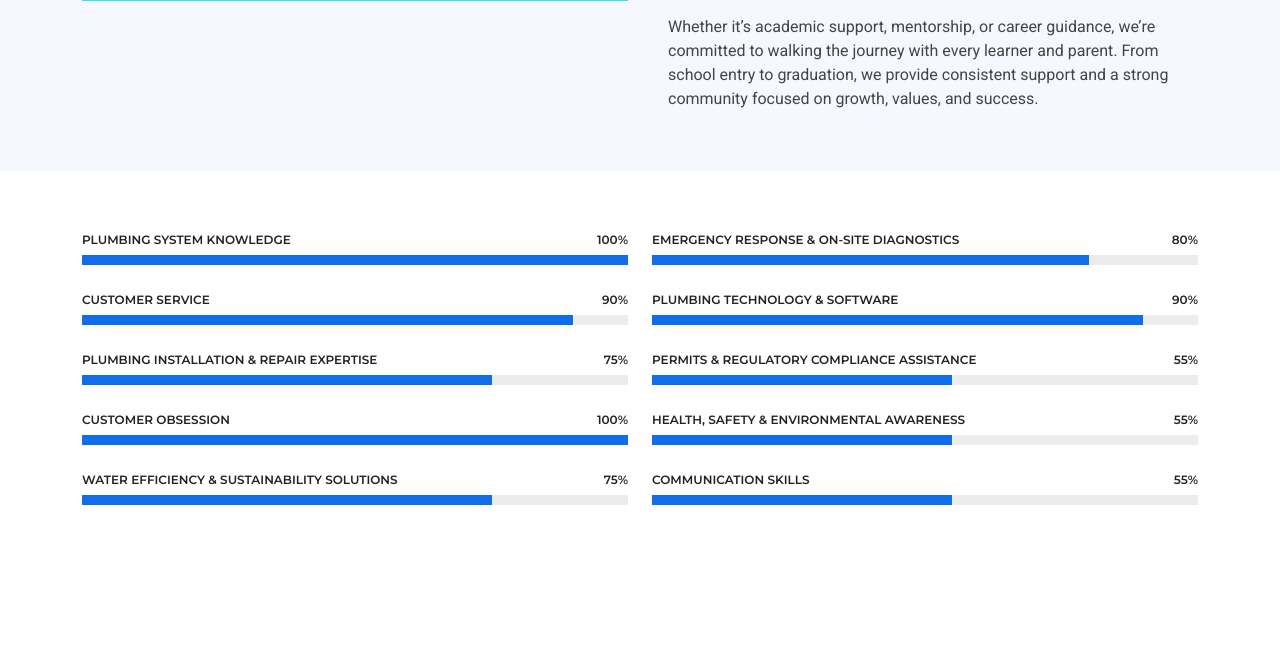
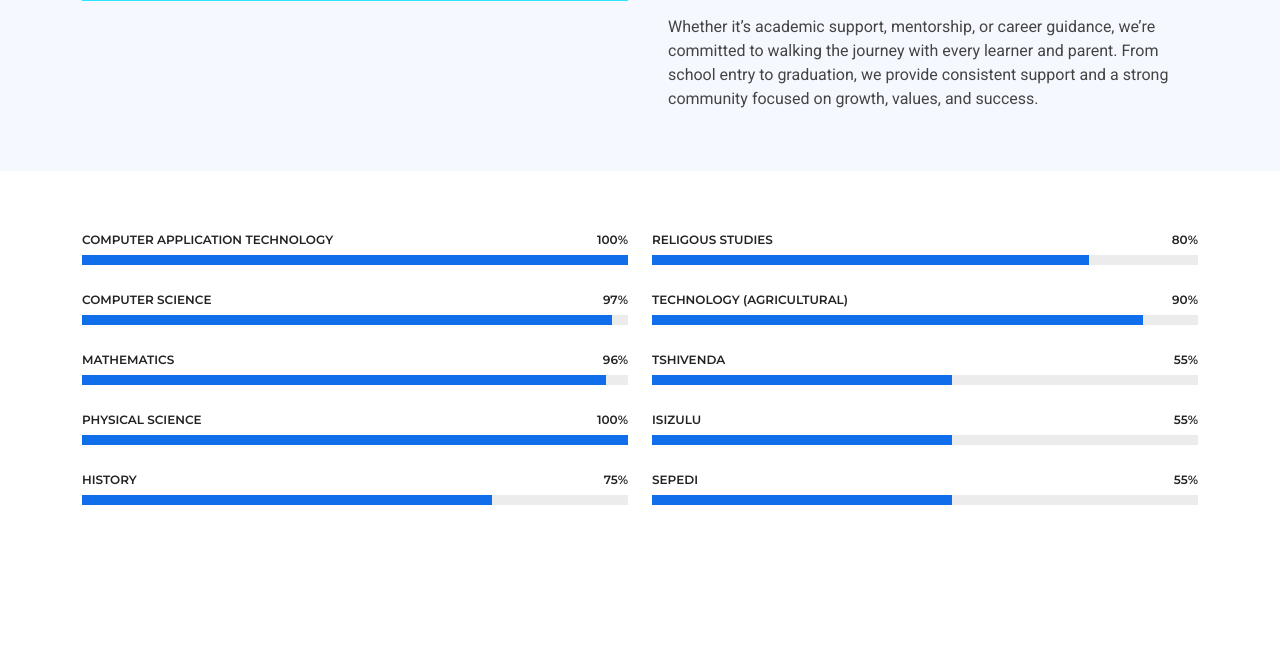
Before and after one commit to Carrington-dev/carrington-visionary-academy, a Flask app: page /about in a window 1280 px wide. Shown: the part 1478-2131 px from the top of the page. Run offline with Flask 3, Linux system fonts and the light colour scheme; some libraries are stand-ins or nearby versions.

Commit message:
Update about.html
Co-Authored-By: Stemgon <165911512+stemgon@users.noreply.github.com>
Co-Authored-By: Carrington Muleya <79579279+carrington-dev@users.noreply.github.com>

```diff
--- a/src/templates/about.html
+++ b/src/templates/about.html
@@ -130,35 +130,35 @@
       <div class="col-lg-6">
 
         <div class="progress">
-          <span class="skill"><span>Plumbing System Knowledge</span> <i class="val">100%</i></span>
+          <span class="skill"><span>Computer Application Technology</span> <i class="val">100%</i></span>
           <div class="progress-bar-wrap">
             <div class="progress-bar" role="progressbar" aria-valuenow="100" aria-valuemin="0" aria-valuemax="100"></div>
           </div>
         </div><!-- End Skills Item -->
 
         <div class="progress">
-          <span class="skill"><span>Customer Service</span> <i class="val">90%</i></span>
+          <span class="skill"><span>Computer Science</span> <i class="val">97%</i></span>
           <div class="progress-bar-wrap">
-            <div class="progress-bar" role="progressbar" aria-valuenow="90" aria-valuemin="0" aria-valuemax="100"></div>
+            <div class="progress-bar" role="progressbar" aria-valuenow="97" aria-valuemin="0" aria-valuemax="100"></div>
           </div>
         </div><!-- End Skills Item -->
 
         <div class="progress">
-          <span class="skill"><span>Plumbing Installation & Repair Expertise</span> <i class="val">75%</i></span>
+          <span class="skill"><span>Mathematics</span> <i class="val">96%</i></span>
           <div class="progress-bar-wrap">
-            <div class="progress-bar" role="progressbar" aria-valuenow="75" aria-valuemin="0" aria-valuemax="100"></div>
+            <div class="progress-bar" role="progressbar" aria-valuenow="96" aria-valuemin="0" aria-valuemax="100"></div>
           </div>
         </div><!-- End Skills Item -->
 
         <div class="progress">
-          <span class="skill"><span>Customer Obsession</span> <i class="val">100%</i></span>
+          <span class="skill"><span>Physical Science</span> <i class="val">100%</i></span>
           <div class="progress-bar-wrap">
             <div class="progress-bar" role="progressbar" aria-valuenow="100" aria-valuemin="0" aria-valuemax="100"></div>
           </div>
         </div><!-- End Skills Item -->
 
         <div class="progress">
-          <span class="skill"><span>Water Efficiency & Sustainability Solutions</span> <i class="val">75%</i></span>
+          <span class="skill"><span>History</span> <i class="val">75%</i></span>
           <div class="progress-bar-wrap">
             <div class="progress-bar" role="progressbar" aria-valuenow="75" aria-valuemin="0" aria-valuemax="100"></div>
           </div>
@@ -169,35 +169,35 @@
       <div class="col-lg-6">
 
         <div class="progress">
-          <span class="skill"><span>Emergency Response & On-Site Diagnostics </span> <i class="val">80%</i></span>
+          <span class="skill"><span>Religous Studies</span> <i class="val">80%</i></span>
           <div class="progress-bar-wrap">
             <div class="progress-bar" role="progressbar" aria-valuenow="80" aria-valuemin="0" aria-valuemax="100"></div>
           </div>
         </div><!-- End Skills Item -->
 
         <div class="progress">
-          <span class="skill"><span>Plumbing Technology & Software</span> <i class="val">90%</i></span>
+          <span class="skill"><span>Technology (Agricultural)</span> <i class="val">90%</i></span>
           <div class="progress-bar-wrap">
             <div class="progress-bar" role="progressbar" aria-valuenow="90" aria-valuemin="0" aria-valuemax="100"></div>
           </div>
         </div><!-- End Skills Item -->
 
         <div class="progress">
-          <span class="skill"><span>Permits & Regulatory Compliance Assistance</span> <i class="val">55%</i></span>
+          <span class="skill"><span>TshiVenda</span> <i class="val">55%</i></span>
           <div class="progress-bar-wrap">
             <div class="progress-bar" role="progressbar" aria-valuenow="55" aria-valuemin="0" aria-valuemax="100"></div>
           </div>
         </div><!-- End Skills Item -->
 
         <div class="progress">
-          <span class="skill"><span>Health, Safety & Environmental Awareness</span> <i class="val">55%</i></span>
+          <span class="skill"><span>IsiZulu</span> <i class="val">55%</i></span>
           <div class="progress-bar-wrap">
             <div class="progress-bar" role="progressbar" aria-valuenow="55" aria-valuemin="0" aria-valuemax="100"></div>
           </div>
         </div><!-- End Skills Item -->
 
         <div class="progress">
-          <span class="skill"><span>Communication Skills</span> <i class="val">55%</i></span>
+          <span class="skill"><span>Sepedi</span> <i class="val">55%</i></span>
           <div class="progress-bar-wrap">
             <div class="progress-bar" role="progressbar" aria-valuenow="55" aria-valuemin="0" aria-valuemax="100"></div>
           </div>
```
